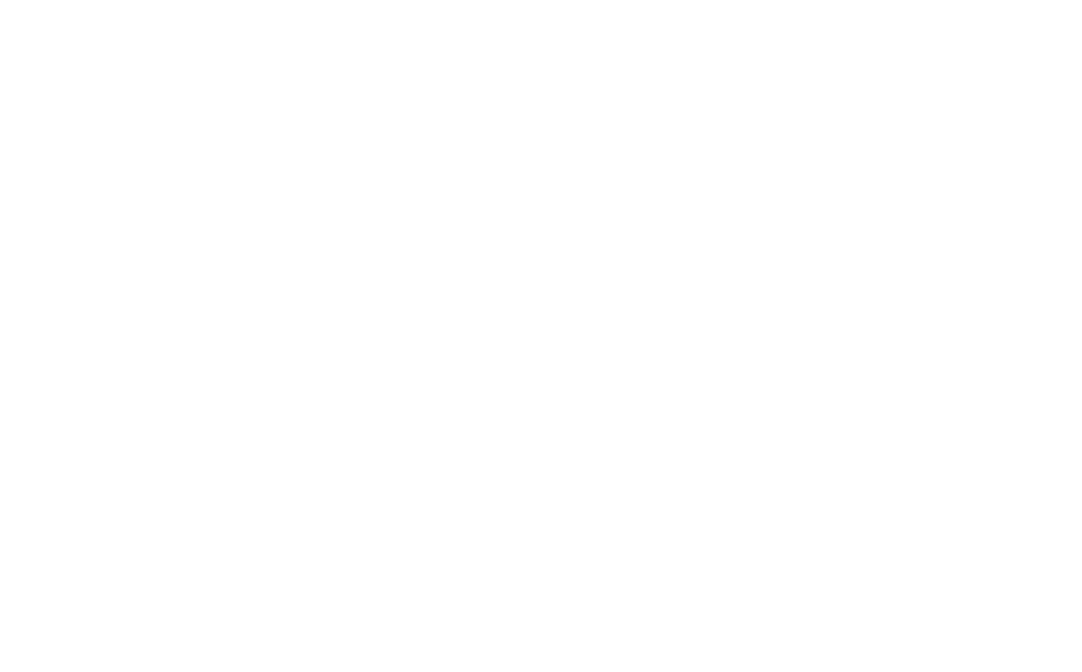
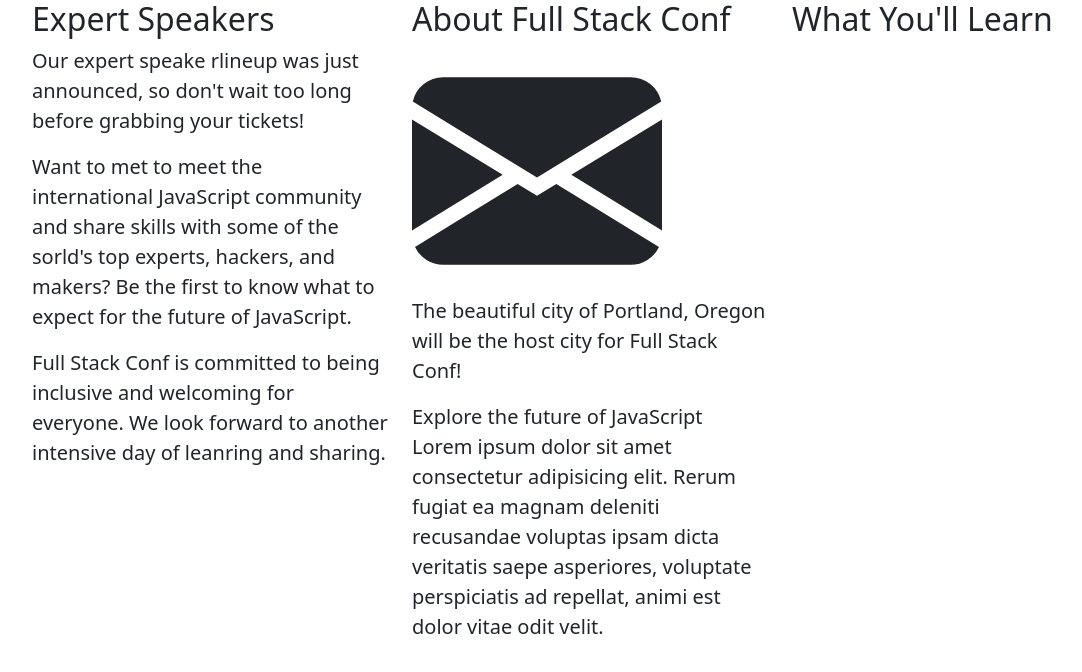
Before and after one commit to code-skools/JS-conference, a plain HTML site: page index.html in a window 1280 px wide. Shown: the whole page, without its empty margins (50-1132 px from the left). Drawn offline with nearby package versions, Linux system fonts and the light colour scheme.

Commit message:
firs two columns

```diff
--- a/index.html
+++ b/index.html
@@ -3,9 +3,49 @@
 <head>
     <meta charset="UTF-8">
     <meta name="viewport" content="width=device-width, initial-scale=1.0">
+    <link href="https://cdn.jsdelivr.net/npm/bootstrap@5.0.0-beta1/dist/css/bootstrap.min.css" rel="stylesheet" integrity="sha384-giJF6kkoqNQ00vy+HMDP7azOuL0xtbfIcaT9wjKHr8RbDVddVHyTfAAsrekwKmP1" crossorigin="anonymous">
     <title>Document</title>
 </head>
 <body>
+    <!-- When, where and What, Container -->
+
+    <div class="container">
+        <div class="row">
+            <!-- Expert speakers -->
+            <div class="col-md-4">
+                <h2>Expert Speakers</h2>
+                <p class="lead">
+                    Our expert speake rlineup was just announced, so don't wait too long before grabbing your tickets!
+                </p>
+                <p class="lead">
+                    Want to met to meet the international JavaScript community and share skills with some of the sorld's top experts, hackers, and makers? Be the first to know what to expect for the future of JavaScript.
+                </p>
+                <p class="lead">
+                    Full Stack Conf is committed to being inclusive and welcoming for everyone. We look forward to another intensive day of leanring and sharing.
+                </p>
+            </div>
+            <!-- About column -->
+            <div class="col-md-4">
+                <h2>About Full Stack Conf</h2>
+                <svg xmlns="http://www.w3.org/2000/svg" width="250" height="250" fill="currentColor" class="bi bi-envelope-fill center" viewBox="0 0 16 16">
+                    <path d="M.05 3.555A2 2 0 0 1 2 2h12a2 2 0 0 1 1.95 1.555L8 8.414.05 3.555zM0 4.697v7.104l5.803-3.558L0 4.697zM6.761 8.83l-6.57 4.027A2 2 0 0 0 2 14h12a2 2 0 0 0 1.808-1.144l-6.57-4.027L8 9.586l-1.239-.757zm3.436-.586L16 11.801V4.697l-5.803 3.546z"/>
+                  </svg>
+
+                <p class="lead">
+                    The beautiful city of Portland, Oregon will be the host city for Full Stack Conf!
+                </p>
+                <p class="lead">
+                    Explore the future of JavaScript Lorem ipsum dolor sit amet consectetur adipisicing elit. Rerum fugiat ea magnam deleniti recusandae voluptas ipsam dicta veritatis saepe asperiores, voluptate perspiciatis ad repellat, animi est dolor vitae odit velit.
+                </p>
+            </div>
+            <div class="col-md-4">
+                <h2>What You'll Learn</h2>
+
+            </div>
+
+        </div>
+
+    </div>
 
 </body>
 </html>
```
